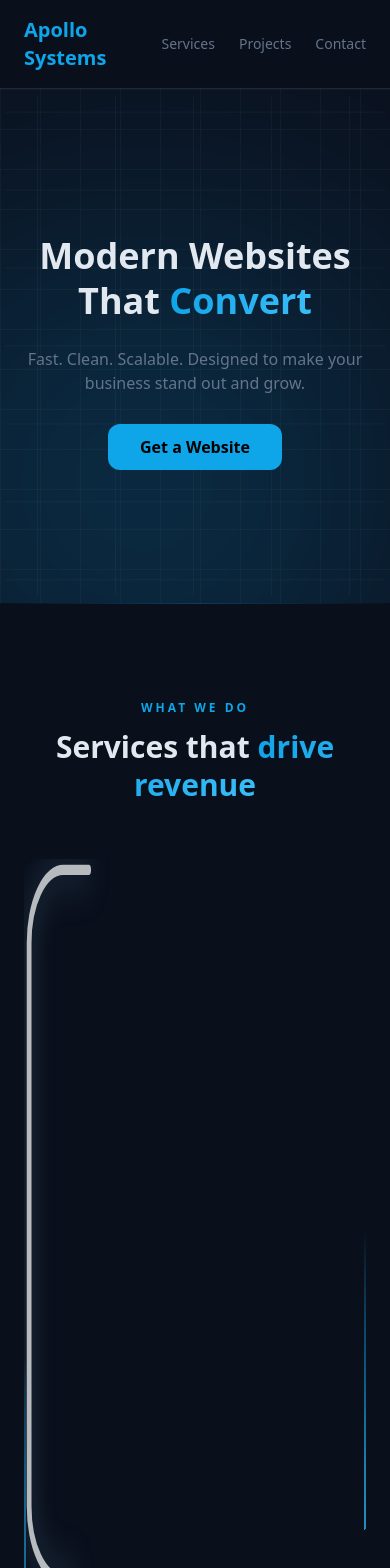
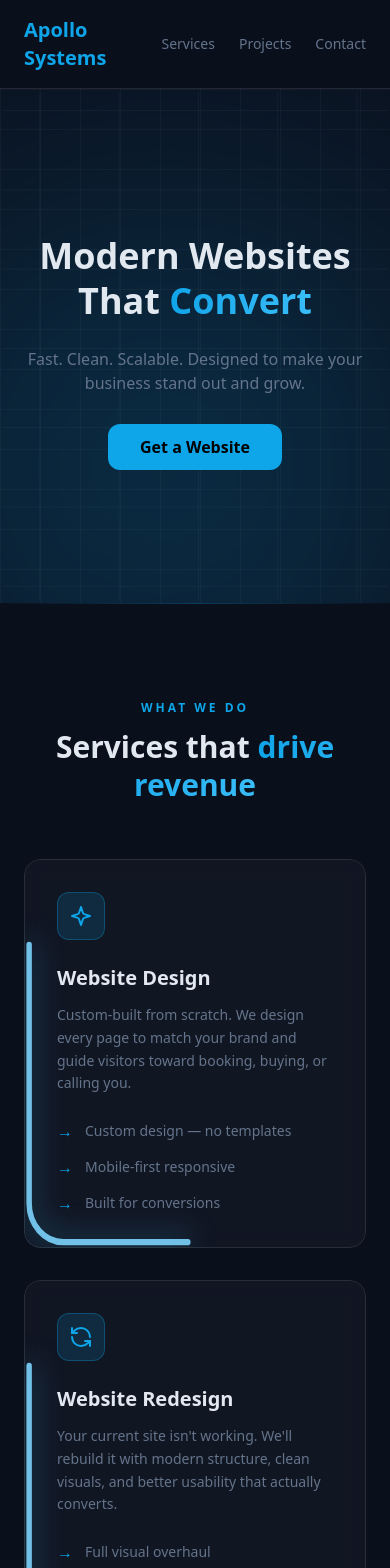
Before and after one commit to ApolloDev-linx/apollo-systems-web, a Next.js app: page / in a window 390 px wide. Shown: the top 1568 px of the page. Built offline with nearby package versions, Linux system fonts and the light colour scheme.

Commit message:
hotfix: fix blank cards on mobile

```diff
--- a/app/globals.css
+++ b/app/globals.css
@@ -102,83 +102,14 @@ html {
 
 
 /* ─── Trace Path — Mobile Fix ───
-   Strip heavy SVG filters on mobile. The CSS glow fallback handles the effect. */
+   Mobile GPUs choke on stacked SVG drop-shadows.
+   Single lightweight filter + slightly brighter stroke to compensate. */
 @media (max-width: 768px) {
   .trace-path {
-    stroke-width: 1.4;
-    stroke: rgba(255, 255, 255, 0.7);
-    filter: drop-shadow(0 0 3px rgba(125, 211, 252, 0.5));
+    stroke-width: 1.6;
+    stroke: rgba(125, 211, 252, 0.9);
+    filter: drop-shadow(0 0 4px rgba(56, 189, 248, 0.6));
   }
-}
-
-
-/* ─── Mobile Card Glow Fallback ───
-   Uses a rotating gradient behind the card instead of @property (universal support).
-   The ::before is a large spinning gradient square, masked to only show the border edge. */
-.trace-card-glow {
-  position: relative;
-  overflow: hidden;
-  border-radius: 1rem;
-}
-
-/* Spinning gradient layer */
-.trace-card-glow::before {
-  content: "";
-  position: absolute;
-  top: 50%;
-  left: 50%;
-  width: 200%;
-  height: 200%;
-  transform: translate(-50%, -50%) rotate(0deg);
-  background: conic-gradient(
-    transparent 0deg,
-    transparent 200deg,
-    rgba(14, 165, 233, 0.5) 240deg,
-    rgba(56, 189, 248, 0.9) 270deg,
-    rgba(125, 211, 252, 1) 280deg,
-    rgba(56, 189, 248, 0.9) 290deg,
-    rgba(14, 165, 233, 0.5) 320deg,
-    transparent 340deg,
-    transparent 360deg
-  );
-  animation: glow-spin 4s linear infinite;
-  pointer-events: none;
-  z-index: 10;
-  opacity: 0;
-}
-
-/* Inner mask so only the border edge glows, not the card fill */
-.trace-card-glow::after {
-  content: "";
-  position: absolute;
-  inset: 2px;
-  border-radius: calc(1rem - 2px);
-  background: var(--bg);
-  pointer-events: none;
-  z-index: 11;
-  opacity: 0;
-}
-
-/* Card content needs to sit above the mask */
-.trace-card-glow > * {
-  position: relative;
-  z-index: 12;
-}
-
-/* Only activate on mobile */
-@media (max-width: 768px) {
-  .trace-card-glow::before {
-    opacity: 1;
-  }
-
-  .trace-card-glow::after {
-    opacity: 1;
-  }
-}
-
-@keyframes glow-spin {
-  from { transform: translate(-50%, -50%) rotate(0deg); }
-  to   { transform: translate(-50%, -50%) rotate(360deg); }
 }
 
 
@@ -196,19 +127,6 @@ html {
 }
 
 
-/* ─── Fade-in on scroll utility ─── */
-.fade-up {
-  opacity: 0;
-  transform: translateY(30px);
-  transition: opacity 0.6s ease, transform 0.6s ease;
-}
-
-.fade-up.visible {
-  opacity: 1;
-  transform: translateY(0);
-}
-
-
 /* ─── Section divider line ─── */
 .section-divider {
   height: 1px;
--- a/src/components/About.tsx
+++ b/src/components/About.tsx
@@ -30,7 +30,6 @@ export default function About() {
         whileInView="show"
         viewport={{ once: false, margin: "-100px" }}
       >
-        {/* Section Label */}
         <motion.p
           initial={{ opacity: 0, y: 20 }}
           whileInView={{ opacity: 1, y: 0 }}
@@ -41,7 +40,6 @@ export default function About() {
           Why Apollo
         </motion.p>
 
-        {/* Title */}
         <motion.h2
           initial={{ opacity: 0, y: 40 }}
           whileInView={{ opacity: 1, y: 0 }}
@@ -55,7 +53,6 @@ export default function About() {
           </span>
         </motion.h2>
 
-        {/* Paragraph */}
         <motion.p
           initial={{ opacity: 0 }}
           whileInView={{ opacity: 1 }}
@@ -68,7 +65,6 @@ export default function About() {
           a contact form.
         </motion.p>
 
-        {/* Bullet Points */}
         <div className="space-y-5 mb-12">
           {bullets.map((bullet, i) => (
             <motion.div
@@ -101,15 +97,13 @@ export default function About() {
           ))}
         </div>
 
-        {/* Stats Card */}
         <motion.div
           initial={{ opacity: 0, y: 30 }}
           whileInView={{ opacity: 1, y: 0 }}
           transition={{ delay: 0.2, duration: 0.6 }}
           viewport={{ once: false }}
-          className="relative rounded-2xl trace-card-glow"
+          className="relative rounded-2xl overflow-hidden"
         >
-          {/* Trace Border */}
           <svg
             className="absolute inset-0 w-full h-full pointer-events-none z-20"
             viewBox="0 0 100 100"
--- a/src/components/Projects.tsx
+++ b/src/components/Projects.tsx
@@ -40,7 +40,6 @@ export default function Projects() {
         whileInView="show"
         viewport={{ once: false, margin: "-100px" }}
       >
-        {/* Section Title */}
         <h2 className="text-3xl sm:text-4xl font-semibold mb-14 text-center leading-tight">
           Real results for{" "}
           <span className="bg-gradient-to-r from-[var(--primary)] to-[var(--accent)] text-transparent bg-clip-text">
@@ -48,7 +47,6 @@ export default function Projects() {
           </span>
         </h2>
 
-        {/* Cards */}
         <div className="grid md:grid-cols-2 gap-8 max-w-5xl mx-auto">
           {projects.map((project, i) => (
             <motion.a
@@ -56,13 +54,12 @@ export default function Projects() {
               href={project.link}
               target="_blank"
               rel="noopener noreferrer"
-              className="group relative rounded-2xl trace-card-glow block"
+              className="group relative rounded-2xl overflow-hidden block"
               initial={{ opacity: 0, y: 40 }}
               whileInView={{ opacity: 1, y: 0 }}
               transition={{ duration: 0.6, delay: i * 0.15 }}
               viewport={{ once: false }}
             >
-              {/* Glowing Trace Border */}
               <svg
                 className="absolute inset-0 w-full h-full pointer-events-none z-20"
                 viewBox="0 0 100 100"
@@ -80,9 +77,7 @@ export default function Projects() {
                 />
               </svg>
 
-              {/* Card Content */}
               <div className="relative rounded-2xl border border-white/10 bg-white/[0.03] backdrop-blur p-8 h-full flex flex-col">
-                {/* Header Row */}
                 <div className="flex items-start justify-between mb-4">
                   <h3 className="text-xl font-semibold group-hover:text-[var(--primary)] transition">
                     {project.name}
@@ -105,12 +100,10 @@ export default function Projects() {
                   </svg>
                 </div>
 
-                {/* Description */}
                 <p className="text-sm text-[var(--muted)] leading-relaxed mb-6">
                   {project.description}
                 </p>
 
-                {/* Tags */}
                 <div className="flex flex-wrap gap-2 mt-auto">
                   {project.tags.map((tag) => (
                     <span
--- a/src/components/Services.tsx
+++ b/src/components/Services.tsx
@@ -100,12 +100,10 @@ export default function Services() {
         whileInView="show"
         viewport={{ once: false, margin: "-100px" }}
       >
-        {/* Section Label */}
         <p className="text-center text-xs font-semibold tracking-[0.25em] uppercase text-[var(--primary)] mb-3">
           What We Do
         </p>
 
-        {/* Section Title */}
         <h2 className="text-3xl sm:text-4xl font-semibold mb-14 text-center leading-tight">
           Services that{" "}
           <span className="bg-gradient-to-r from-[var(--primary)] to-[var(--accent)] text-transparent bg-clip-text">
@@ -113,7 +111,6 @@ export default function Services() {
           </span>
         </h2>
 
-        {/* Cards Grid */}
         <div className="grid md:grid-cols-3 gap-8 max-w-6xl mx-auto">
           {services.map((service, i) => (
             <motion.div
@@ -122,9 +119,8 @@ export default function Services() {
               whileInView={{ opacity: 1, y: 0 }}
               transition={{ duration: 0.6, delay: i * 0.15 }}
               viewport={{ once: false }}
-              className="relative rounded-2xl trace-card-glow"
+              className="relative rounded-2xl overflow-hidden"
             >
-              {/* Glowing Trace Border */}
               <svg
                 className="absolute inset-0 w-full h-full pointer-events-none z-20"
                 viewBox="0 0 100 100"
@@ -142,22 +138,14 @@ export default function Services() {
                 />
               </svg>
 
-              {/* Card Content */}
               <div className="relative rounded-2xl border border-white/10 bg-white/[0.03] backdrop-blur p-8 h-full flex flex-col">
-                {/* Icon */}
                 <div className="w-12 h-12 rounded-xl bg-[var(--primary)]/15 border border-[var(--primary)]/30 flex items-center justify-center text-[var(--primary)] mb-6">
                   {service.icon}
                 </div>
-
-                {/* Title */}
                 <h3 className="text-xl font-semibold mb-3">{service.title}</h3>
-
-                {/* Description */}
                 <p className="text-sm text-[var(--muted)] leading-relaxed mb-6">
                   {service.description}
                 </p>
-
-                {/* Bullet Points */}
                 <ul className="mt-auto space-y-3">
                   {service.bullets.map((bullet) => (
                     <li
```
